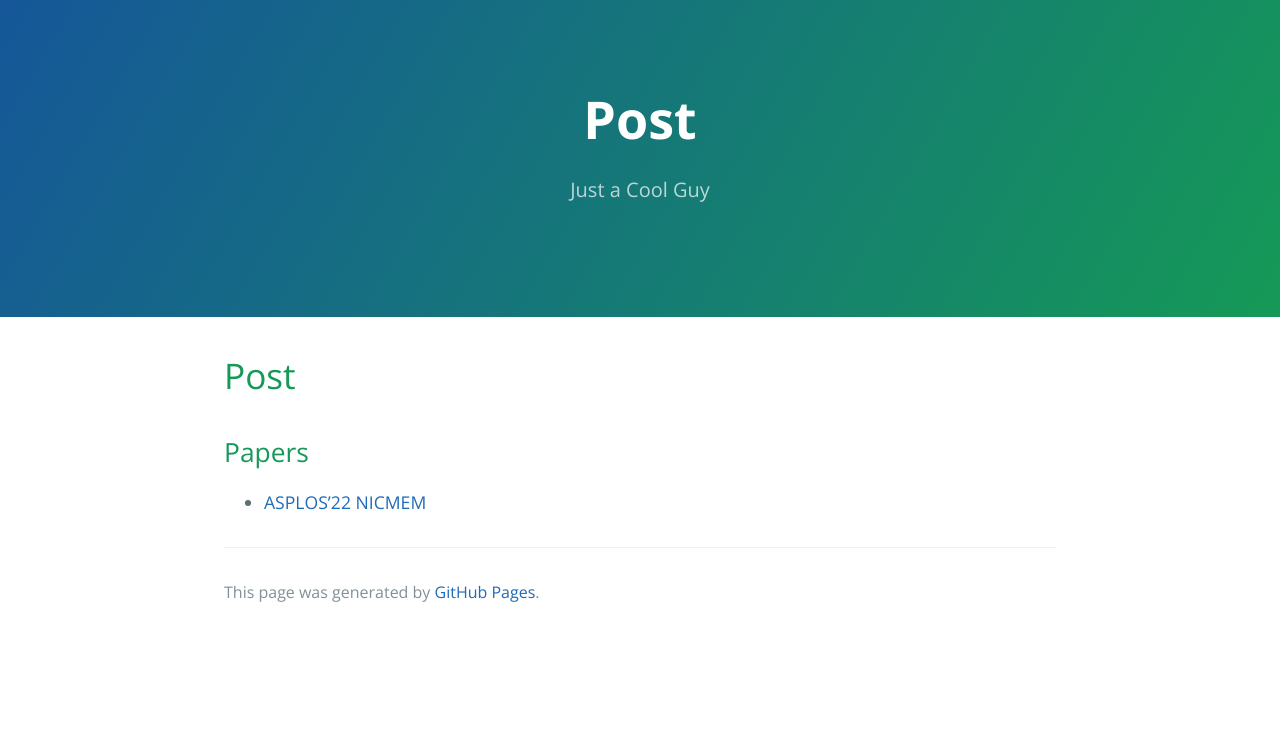
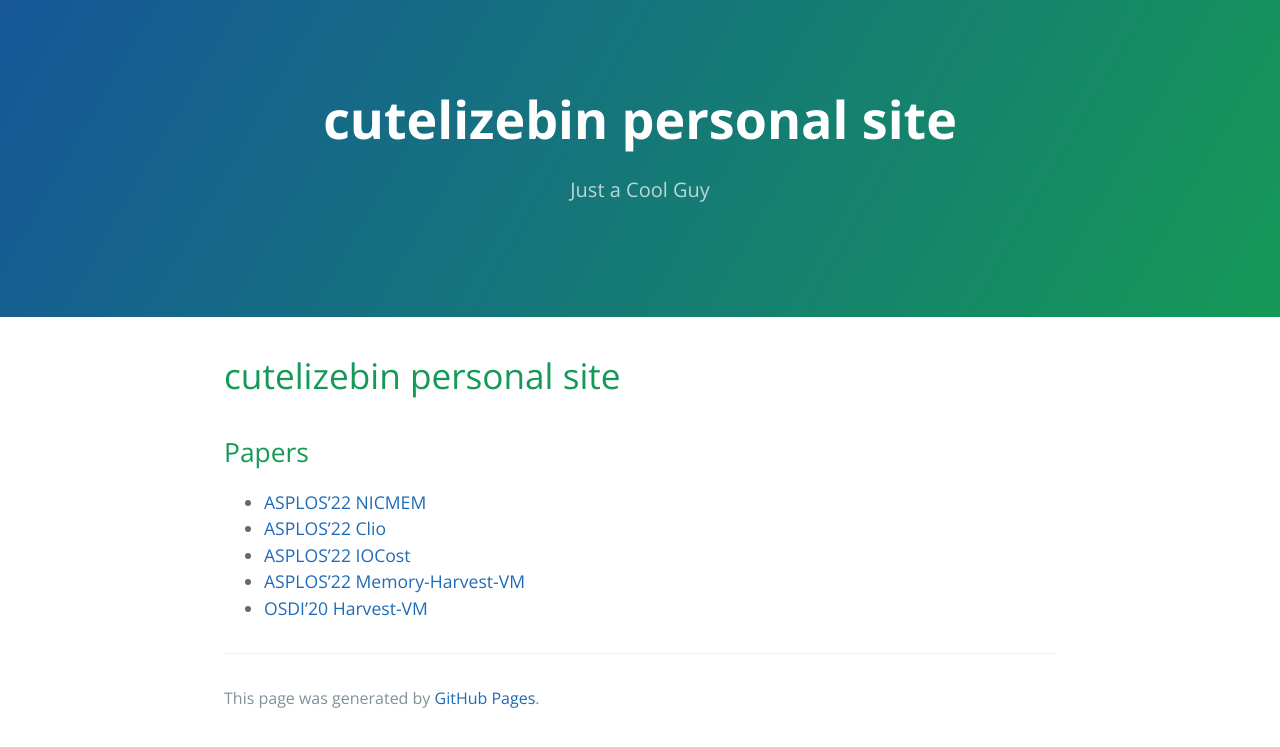
Before and after one commit to cutelizebin/cutelizebin.github.io, a Jekyll site: the page built from index.md, in a window 1280 px wide. Shown: the top 747 px of the page. Built offline with Jekyll 4.4.1, drawn with Linux system fonts in a browser that asks for light colours; our own code applies the rules of GitHub Pages for plain Markdown files.

```diff
--- a/index.md
+++ b/index.md
@@ -2,8 +2,12 @@
 layout: default
 ---
 
-# Post
+# cutelizebin personal site
 
 ## Papers
 
 - [ASPLOS'22 NICMEM](./post/asplos22-nicmem.md)
+- [ASPLOS'22 Clio](./post/asplos22-clio.md)
+- [ASPLOS'22 IOCost](./post/asplos22-iocost.md)
+- [ASPLOS'22 Memory-Harvest-VM](./post/asplos22-memory-harvesting-vm.md)
+- [OSDI'20 Harvest-VM](./post/osdi20-harvest-vm.md)
```
Also changed, not shown: post/asplos22-nicmem.md (+1 -1 lines).
